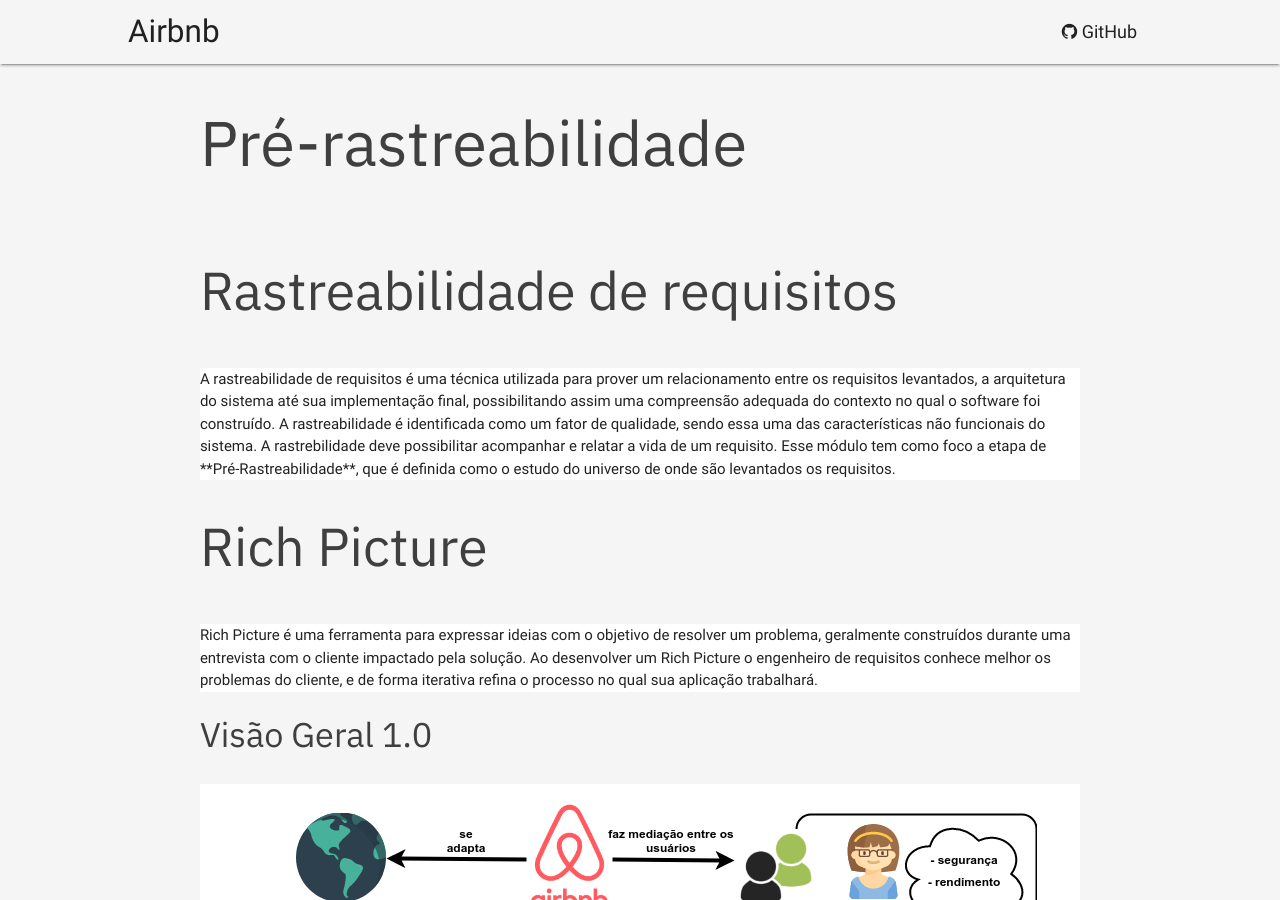
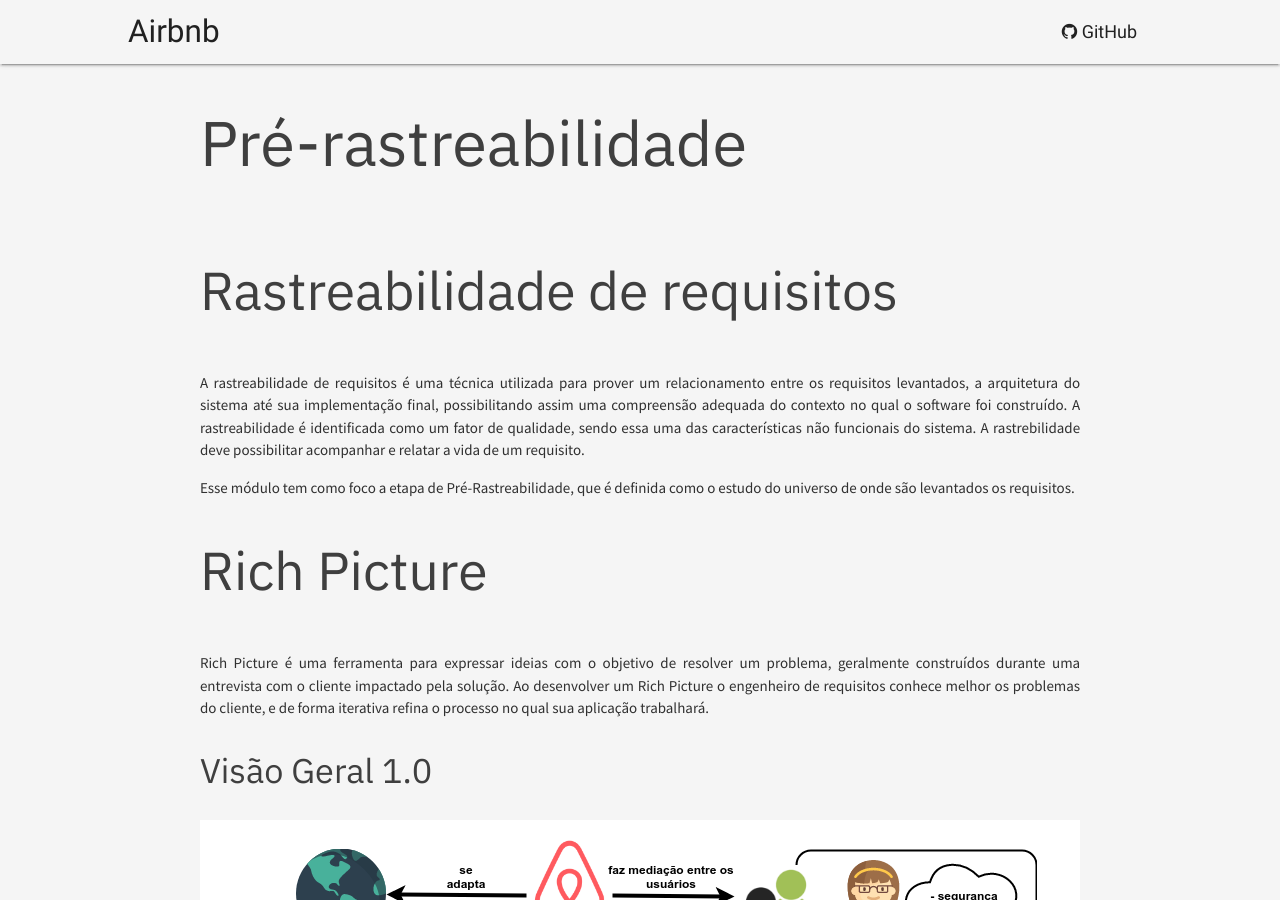
Before and after one commit to Requisitos-2018-2/airbnb, a Jekyll site: the page built from pre/index.md, in a window 1280 px wide and 900 px high. Built offline with Jekyll 4.4.1, drawn with Linux system fonts in a browser that asks for light colours; our own code applies the rules of GitHub Pages for plain Markdown files; some of the changed text lies outside the part shown.

Commit message:
Fix pre module text

```diff
--- a/pre/index.md
+++ b/pre/index.md
@@ -3,19 +3,14 @@
 
 ## Rastreabilidade de requisitos
 
-<div style="background-color:white;">
 
   A rastreabilidade de requisitos é uma técnica utilizada para prover um relacionamento entre os requisitos levantados, a arquitetura do sistema até sua implementação final, possibilitando assim uma compreensão adequada do contexto no qual o software foi construído. A rastreabilidade é identificada como um fator de qualidade, sendo essa uma das características não funcionais do sistema. A rastrebilidade deve possibilitar acompanhar e relatar a vida de um requisito.
 
   Esse módulo tem como foco a etapa de **Pré-Rastreabilidade**, que é definida como o estudo do universo de onde são levantados os requisitos.
-</div>
 
 ## Rich Picture
 
-<div style="background-color:white;">
   Rich Picture é uma ferramenta para expressar ideias com o objetivo de resolver um problema, geralmente construídos durante uma entrevista com o cliente impactado pela solução. Ao desenvolver um Rich Picture o engenheiro de requisitos conhece melhor os problemas do cliente, e de forma iterativa refina o processo no qual sua aplicação trabalhará.
-</div>
-
 
 #### Visão Geral 1.0
 
@@ -200,12 +195,15 @@
      <b>p4</b> - O pagamento deve ser representado ligado ao Airbnb diretamente e posteriormente sendo repassado ao anfitrião.
    </li>
  </ul>
-<h5><a href="versao_antiga/index">Versões anteriores</a></h5>
 </div>
+
+<h4><a href="versao_antiga/index">Versões anteriores</a></h4>
 
 ## Referências
 
-<div style="background-color:white;">
-  - SAYÃO, LEITE, Rastreabilidade de Requisitos. PUC Rio, 2005.
-  - HOWARD, Andrew Monk. Steve."The Rich Picture: A Tool for Reasoning About Work Context." Interactions.
+<div>
+    <ul>
+      <li>SAYÃO, LEITE, Rastreabilidade de Requisitos. PUC Rio, 2005.</li>
+      <li>HOWARD, Andrew Monk. Steve."The Rich Picture: A Tool for Reasoning About Work Context." Interactions.</li>
+    </ul>
 </div>
```
